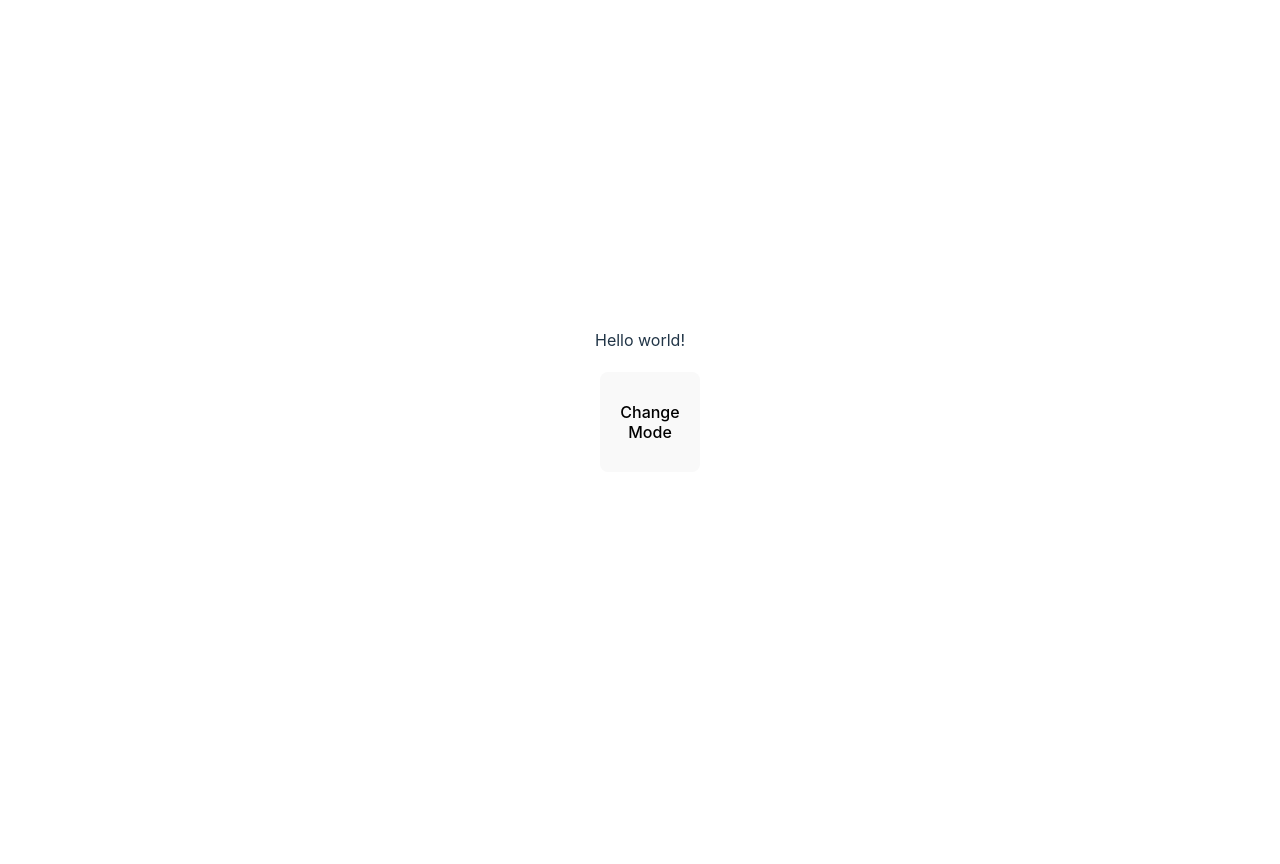
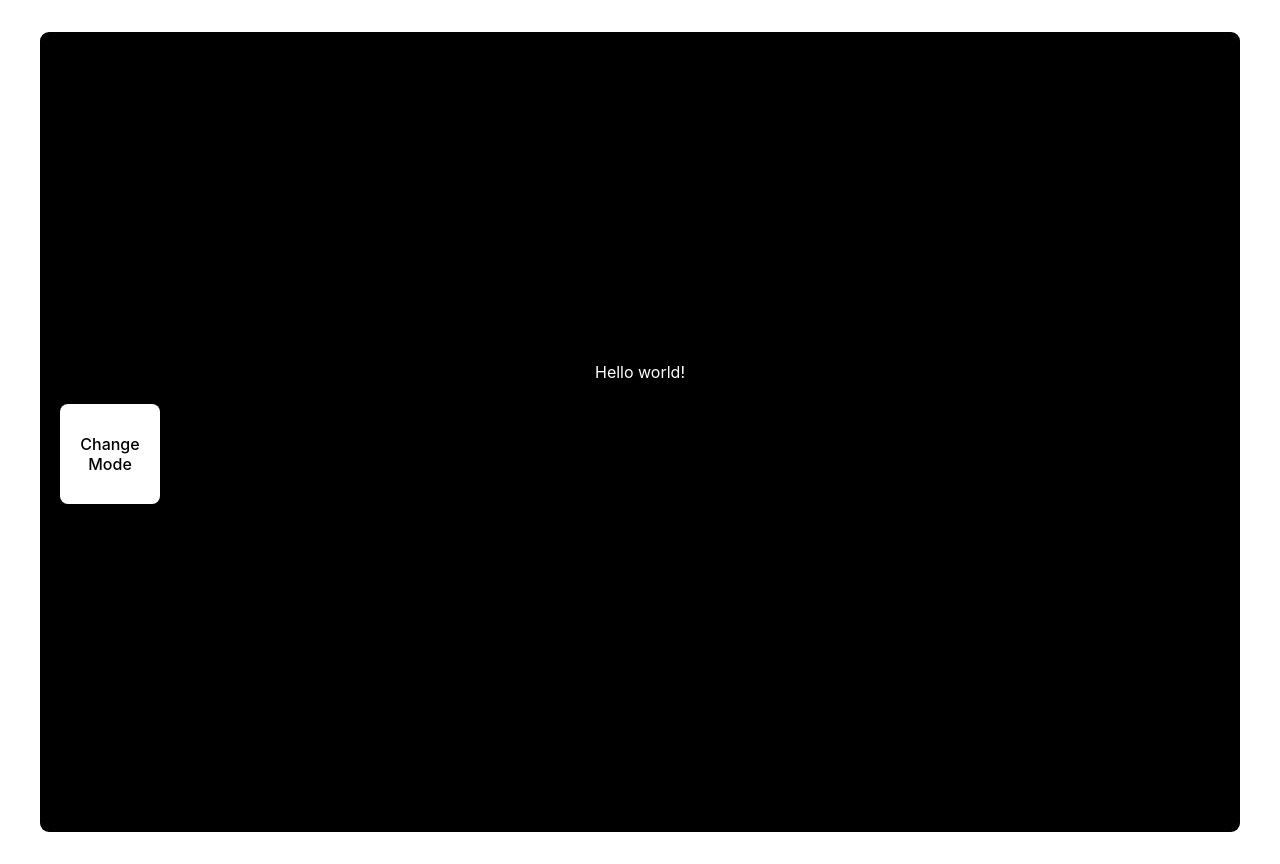
Before and after one commit to reauctioned/React_25, a React (Vite) app in the folder React_CodeCamp/: page / in a window 1280 px wide. Before the commit the page ends 800 px from the top, so only its background shows below. Built offline with nearby package versions, Linux system fonts and the light colour scheme.

Commit message:
+ functional light and dark mode div

```diff
--- a/React_CodeCamp/src/components/switch_modes/index.jsx
+++ b/React_CodeCamp/src/components/switch_modes/index.jsx
@@ -1,7 +1,7 @@
 import { useState } from "react"
 import UseLocalStorage from "./useLocalStorage"
 
-
+import './styles.css'
 
 
 
@@ -13,10 +13,10 @@ export default function LightDarkMode(){
       function handleToggleTheme(){
         setTheme(theme === 'light'? 'dark' : 'light')
       }
+  console.log(theme)
 
 
-
-    return <div >
+    return <div className="light-dark-mode" data-theme={theme}>
     <div style={{display:'flex',flexDirection:'column', justifyContent:"center", gap:'20px'}}>
         Hello world!
         <button
--- /dev/null
+++ b/React_CodeCamp/src/components/switch_modes/styles.css
@@ -0,0 +1,36 @@
+:root{
+    --background: white;
+    --text-primary: black;
+    --button-bg: black;
+    --button-text: white;
+
+}
+
+[data-theme= 'dark']{
+    --background: black;
+    --text-primary: white;
+    --button-bg: white;
+    --button-text: black;
+}
+
+.light-dark-mode{
+    background-color: var(--background);
+    height: 100vh;
+    width: 150vh;
+   display: flex;
+   flex-direction: column;
+   justify-content: center;
+   transition:all .5s ;
+   border-radius: 9px;
+}
+
+.light-dark-mode div{
+    color: var(--text-primary)
+
+}
+
+.light-dark-mode button{
+    background-color: var(--button-bg);
+    color: var(--button-text)
+
+}
```
